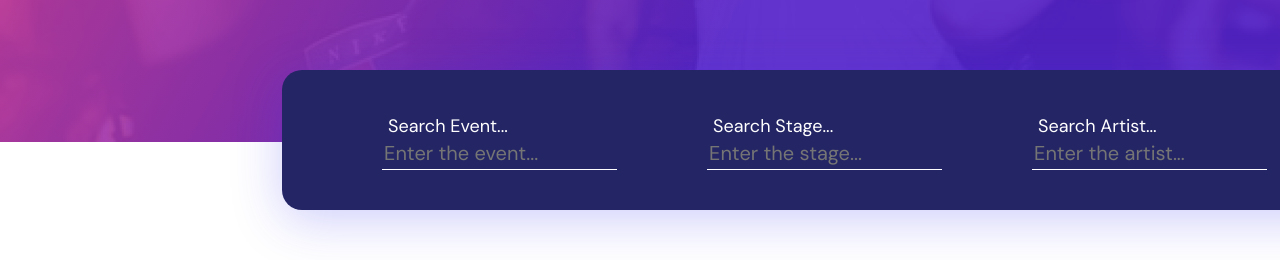
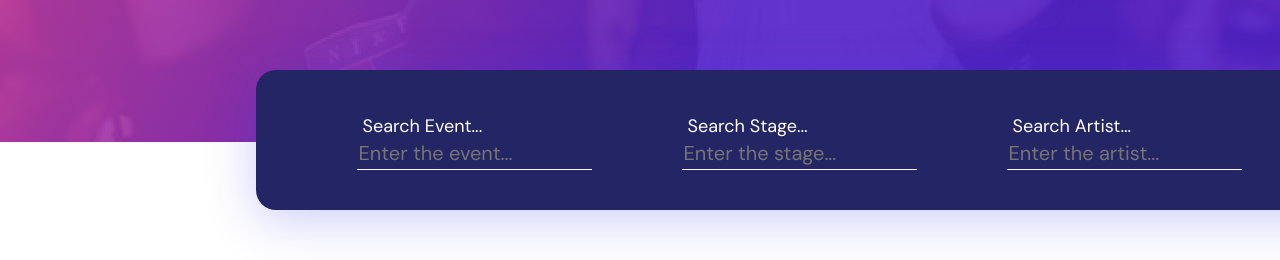
Before and after one commit to JuanDls01/client-concerts, a React (Create React App) app: page / in a window 1280 px wide. Shown: the part 578-838 px from the top of the page. Built offline with nearby package versions, Linux system fonts and the light colour scheme; no server answers.

Commit message:
actualizacion de posicion searchbar, para centrar por porcentaje

```diff
--- a/src/components/SearchBars/SearchBars.module.css
+++ b/src/components/SearchBars/SearchBars.module.css
@@ -5,7 +5,7 @@
     position: relative;
     width: 1086px;
     height: 140px;
-    left: 22%;
+    left: 20%;
     top: -72px;
     background: #242565;
     box-shadow: 0px 10px 50px rgba(61, 55, 241, 0.25);
```
